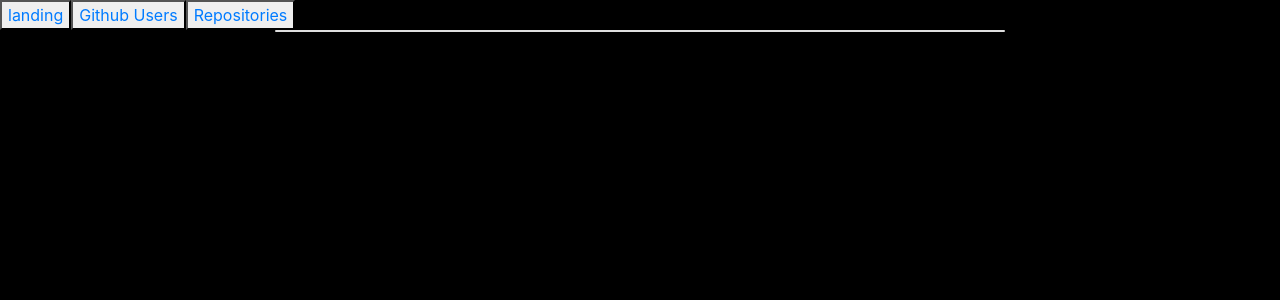
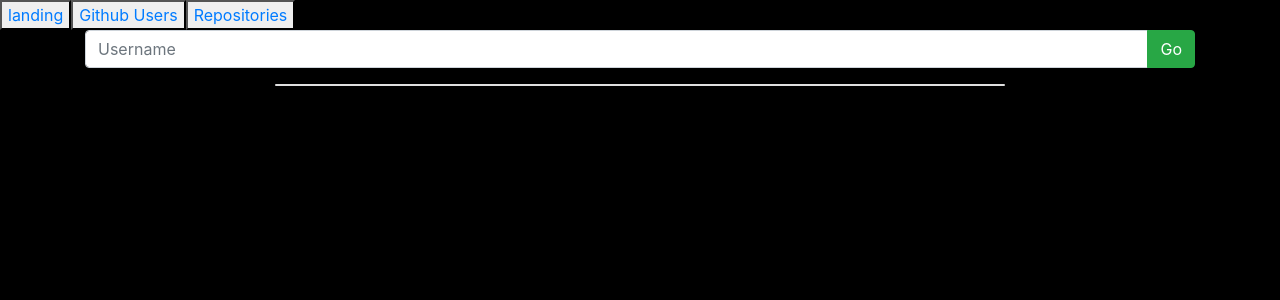
Before and after one commit to Vincent-kipngeno/Git-Explore, an Angular app: page /repos in a window 1280 px wide. Shown: the top 300 px of the page. Built offline with nearby package versions, Linux system fonts and the light colour scheme; no server answers.

Commit message:
add input group component to repositories-component.html to allow for searching through repositories

```diff
--- a/src/app/repositories/repositories.component.html
+++ b/src/app/repositories/repositories.component.html
@@ -1,4 +1,10 @@
 <div class="container">
+  <div class="input-group mb-3">
+    <input type="text" class="form-control" [(ngModel)]="userName" name="use" #use='ngModel' placeholder="Username">
+    <div class="input-group-append">
+      <button class="btn btn-success" type="submit" (click)='getUser()'>Go</button>
+    </div>
+  </div>
   <div class="row">
     <div class="col-md-2">
 
```
